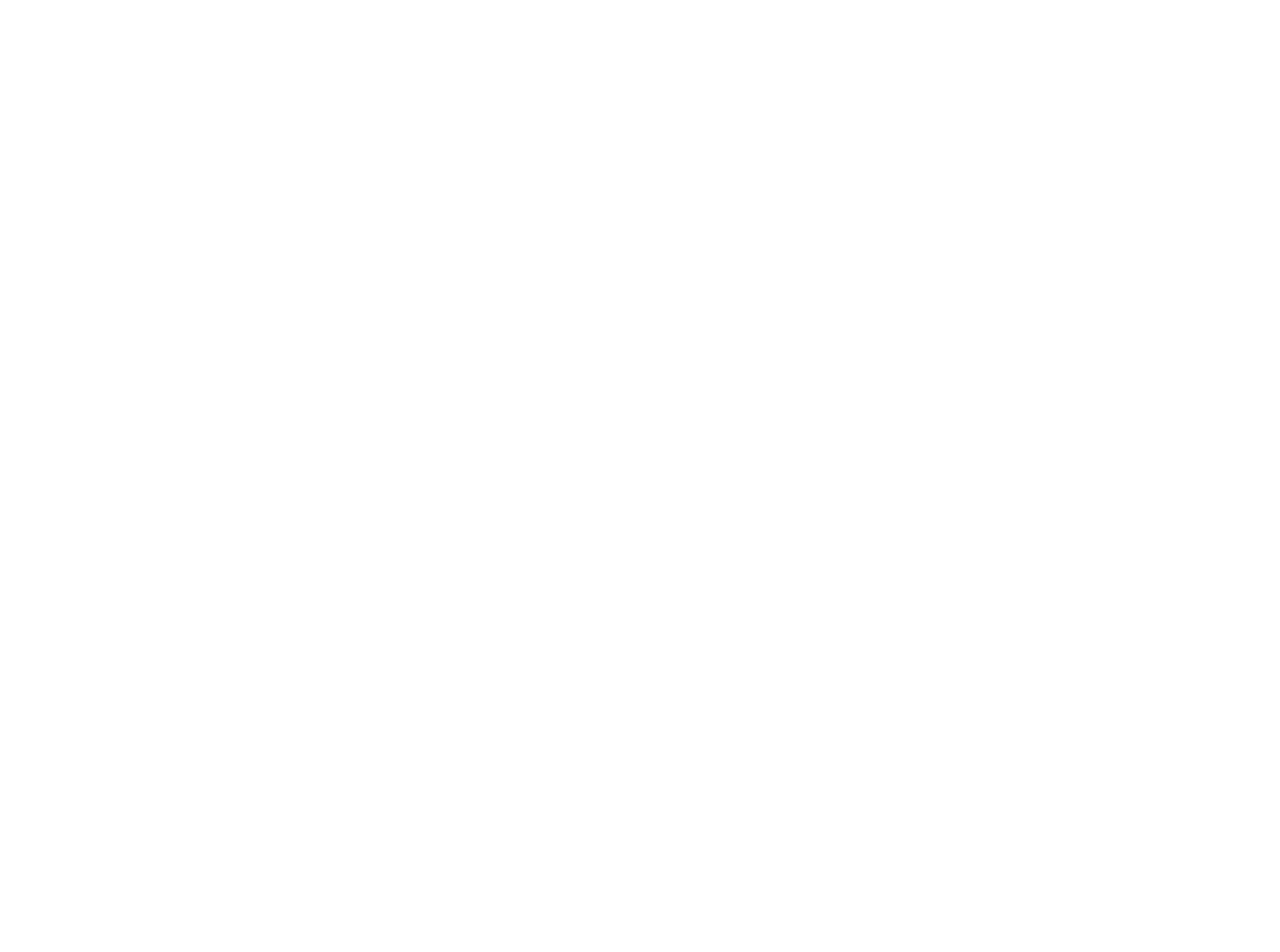
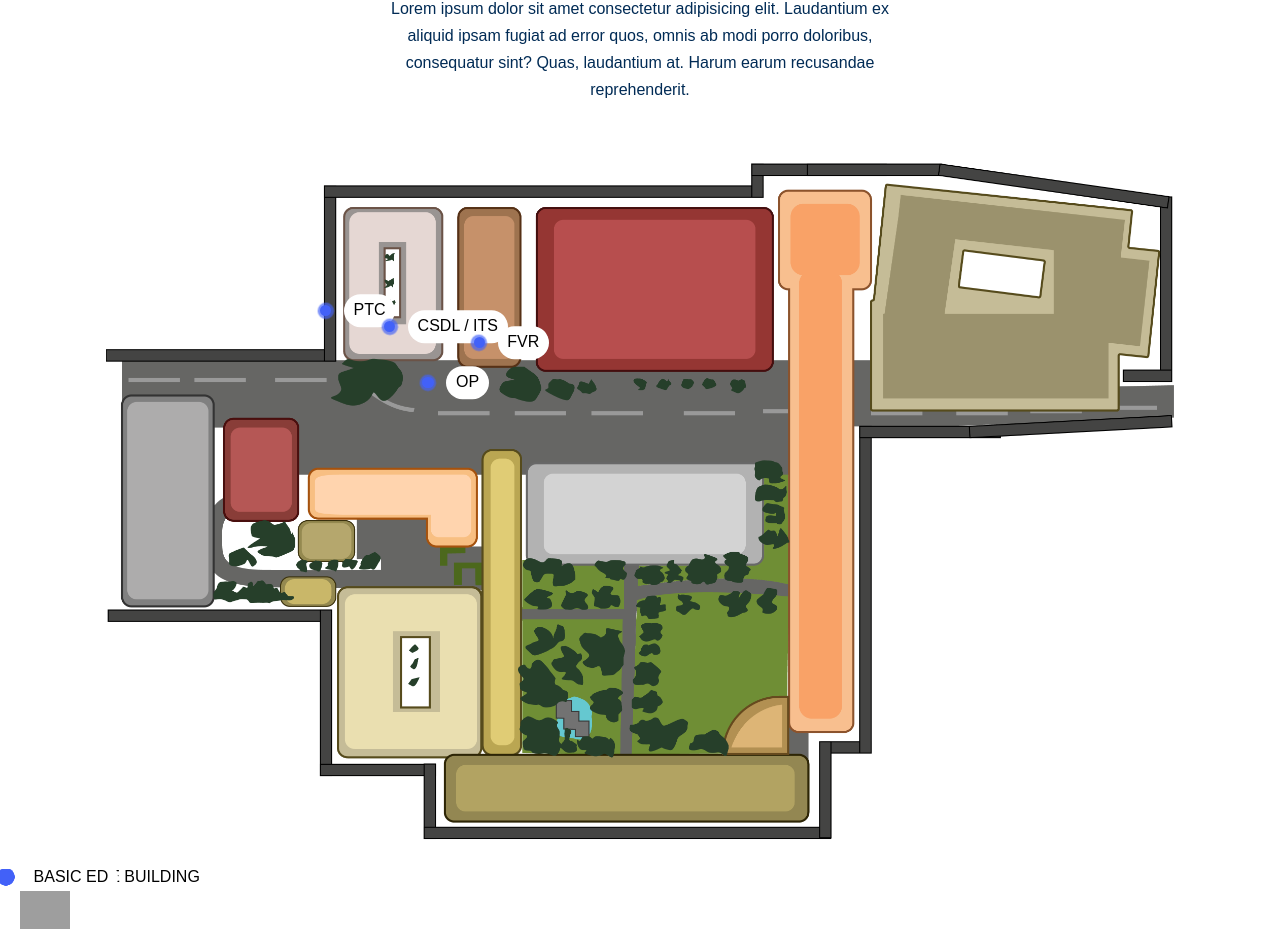
Before and after one commit to Noliel/UpangPath, a React (Vite) app in the folder UpangPathways/: page /schoolmap in a window 1280 px wide. Shown: the part 199-1151 px from the top of the page. Before the commit the page ends 800 px from the top, so only its background shows below. Built offline with nearby package versions, Linux system fonts and the light colour scheme; grey boxes are pictures that could not be loaded.

Commit message:
SchoolMap

```diff
--- /dev/null
+++ b/UpangPathways/src/Components/User_Navbar.css
@@ -0,0 +1,4 @@
+.loo {
+    width: 50px;
+
+}
--- a/UpangPathways/src/Components/User_Navbar.jsx
+++ b/UpangPathways/src/Components/User_Navbar.jsx
@@ -1,12 +1,14 @@
 import React from 'react'
 import { Link } from 'react-router-dom'
+import logo from '../Container/Logo.png'
+import './UseR_Navbar.css'
 
 const User_Navbar = () => {
   return (
-    <div className='flex justify-around bg-lime-900 py-3'>
+    <div className='flex justify-around bg-lime-900 py-3 place-items-center'>
         <div>
-            <Link to="/home">
-            <h1 className='text-2xl text-teal-300'>UPANG PATHWAYS</h1>
+            <Link to="/">
+            <img  class="loo" src={logo} />
             </Link>
         </div>
         <div className='text-white'>
--- a/UpangPathways/src/User_Pages/User_Page_SchoolMap.jsx
+++ b/UpangPathways/src/User_Pages/User_Page_SchoolMap.jsx
@@ -1,8 +1,91 @@
-import React from 'react'
+import React, { useState } from 'react'
+import schoolmap from '../Container/Schoolmap.png'
+import './User_page_SchoolMap.css'
 
 const User_Page_SchoolMap = () => {
+  const [isOpen, setIsOpen] = useState(false);
+
+  const openPanel = () => {
+    setIsOpen(true);
+  };
+
+  const closePanel = () => {
+    setIsOpen(false);
+  };
   return (
-    <div>User_Page_SchoolMap</div>
+    <div>
+      <div class="title">
+        <h1>School Map</h1>
+          <p> Lorem ipsum dolor sit amet consectetur adipisicing elit.
+              Laudantium ex aliquid ipsam fugiat ad error quos,
+              omnis ab modi porro doloribus, consequatur sint? Quas,
+              laudantium at. Harum earum recusandae reprehenderit.
+          </p>
+      </div>
+      <div class='world-map'>
+        <img src={schoolmap}/>
+      </div>
+      <div class="pin ptc">
+        <span>PTC</span>
+      </div>
+      <div class="pin csdl-its">
+        <span>CSDL / ITS</span>
+      </div>
+      <div class="pin fvr">
+        <span>FVR</span>
+      </div>
+      <div class="pin op">
+        <span>OP</span>
+      </div>
+      <div class="pin atrium">
+        <span>ATRIUM</span>
+      </div>
+      <div class="pin cma">
+        <span>CMA</span>
+      </div>
+      <div class="pin sp">
+        <span>STUDENT PLAZE(SP)</span>
+      </div>
+      <div class="pin nh">
+        <span>NH</span>
+      </div>
+      <div class="pin forest">
+        <span>FOREST</span>
+      </div>
+      <div class="pin os">
+        <span>OLD STAGE</span>
+      </div>
+      <div class="pin mba">
+        <span>MBA</span>
+      </div>
+      <div class="pin riverside">
+        <span>RIVERSIDE BUILDING</span>
+      </div>
+      <div class="pin gym">
+        <span>GYM</span>
+      </div>
+      <div class="pin chs">
+        <span>CHS</span>
+      </div>
+      <div class="pin basiced">
+        <span>BASIC ED</span>
+      </div>
+      <div className="App">
+      {/* Logo that triggers the side panel */}
+      <div className="logo" onClick={openPanel}>
+        <img src="logo.png" alt="Logo" />
+      </div>
+
+      {/* Side panel */}
+      <div className={`side-panel ${isOpen ? 'open' : ''}`}>
+        <a href="#" className="close-btn" onClick={closePanel}>
+          &times;
+        </a>
+        <h2>Side Panel Content</h2>
+        <p>This is the content inside the side panel.</p>
+      </div>
+    </div>
+    </div>
   )
 }
 
--- /dev/null
+++ b/UpangPathways/src/User_Pages/User_page_SchoolMap.css
@@ -0,0 +1,160 @@
+* {
+    box-sizing: border-box;
+}
+
+.world-map {
+    width:100%;
+    max-width: 1100px;
+    margin: 0 auto;
+    padding: 1em;
+    position: relative;
+}
+
+.world-map img {
+    width: 100%;
+    height: 100%;
+    object-fit: contain;
+}
+
+.title {
+    text-align: center;
+    color: #012b55;
+    margin: 2em 0;
+    padding: 0 1em;
+}
+
+.title p {
+    max-width: 500px;
+    margin: 1em auto;
+    line-height: 27px;
+}
+
+.pin {
+    background: #4362f8;
+    position: absolute;
+    width: 0.7em;
+    height: 0.7em;
+    border-radius: 50%;
+}
+
+.pin::before {
+    content: '';
+    background-color: #4362f8;
+    position: absolute;
+    top: 50%;
+    left: 50%;
+    transform: translate(-50%, -50%);
+    width: 100%;
+    height: 100%;
+    border-radius: 50%;
+    animation: pulse 1.3s ease-in-out infinite;
+}
+
+.pin span {
+    display: inline-block;
+    white-space: nowrap;
+    position: absolute;
+    left: 1.5em;
+    top: 50%;
+    transform: translateY(-50%);
+    background-color: #fff;
+    border-radius: 3em;
+    padding: 0.3em 0.6em;
+    font: 0.9em;
+}
+
+.ptc {
+    top: 63%;
+    left: 25%;
+}
+
+.csdl-its {
+    top: 65%;
+    left: 30%;
+}
+
+.fvr {
+    top: 67%;
+    left: 37%;
+}
+
+.op {
+    top: 72%;
+    left: 33%;
+}
+
+body {
+    font-family: Arial, sans-serif;
+    margin: 0;
+    padding: 0;
+    overflow-x: hidden;
+  }
+
+  .App {
+    height: 100vh;
+    position: relative;
+  }
+
+  /* Logo styling */
+  .logo {
+    position: absolute;
+    top: 20px;
+    left: 20px;
+    cursor: pointer;
+  }
+
+  .logo img {
+    width: 50px;
+  }
+
+  /* The side panel */
+  .side-panel {
+    height: 100%;
+    width: 0;
+    position: fixed;
+    top: 0;
+    right: 0;
+    background-color: #111;
+    overflow-x: hidden;
+    transition: width 0.5s;
+    padding-top: 60px;
+    color: white;
+  }
+
+  .side-panel.open {
+    width: 250px;
+  }
+
+  .side-panel a {
+    padding: 8px 8px 8px 32px;
+    text-decoration: none;
+    font-size: 25px;
+    color: #818181;
+    display: block;
+    transition: 0.3s;
+  }
+
+  .side-panel a:hover {
+    color: #f1f1f1;
+  }
+
+  .side-panel .close-btn {
+    position: absolute;
+    top: 10px;
+    right: 25px;
+    font-size: 36px;
+    margin-left: 50px;
+  }
+
+@keyframes pulse {
+    100% {
+        opacity: 0;
+        transform: translate(-50%, -50%) scale(2.5);
+    }
+}
+
+@media  screen and (max-width: 600px) {
+    .world-map {
+        font-size: 13px
+    }
+}
```
Also changed, not shown: UpangPathways/src/Container/Logo.png (added), UpangPathways/src/Container/Schoolmap.png (added).
